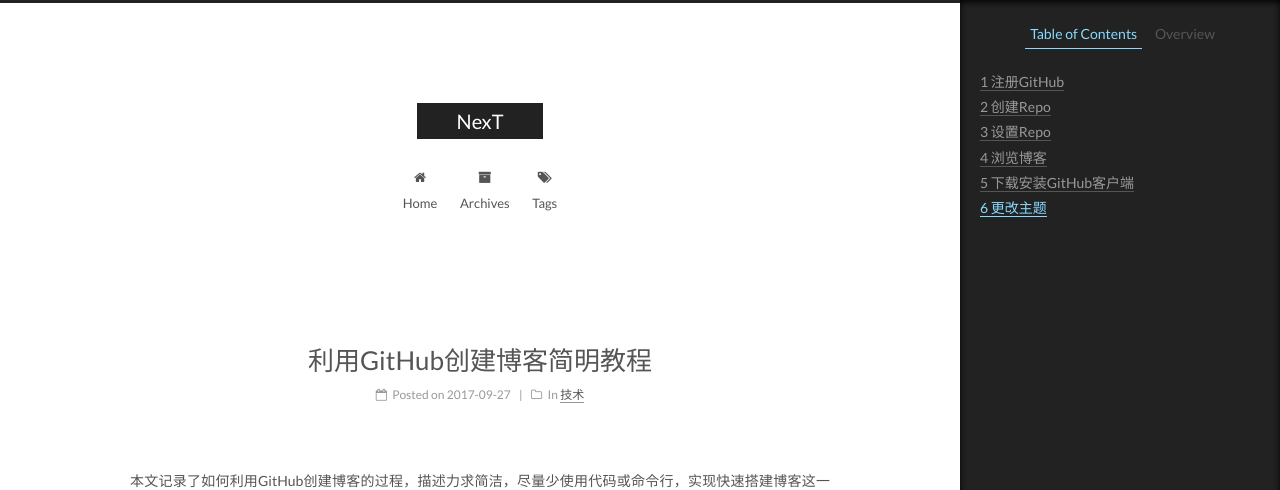
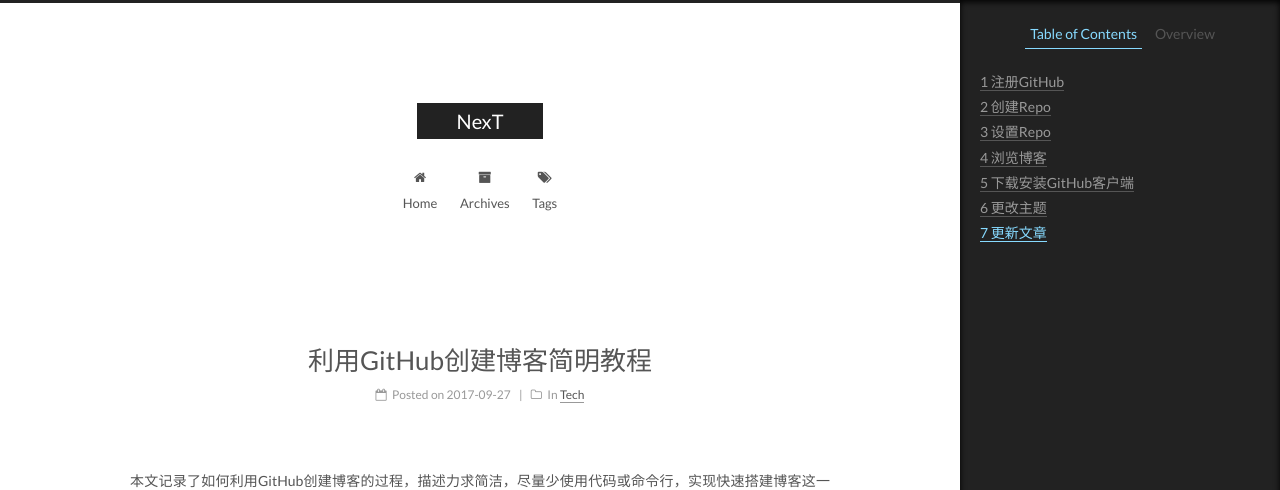
Before and after one commit to kunpengwuji/wuji, a Jekyll site: the page built from _posts/2017-09-27-利用GitHub创建博客简明教程.md, in a window 1280 px wide. Shown: the top 490 px of the page. Built offline with Jekyll 4.4.1, drawn with Linux system fonts in a browser that asks for light colours.

Commit message:
Update 2017-09-27-利用GitHub创建博客简明教程.md

```diff
--- a/_posts/2017-09-27-利用GitHub创建博客简明教程.md
+++ b/_posts/2017-09-27-利用GitHub创建博客简明教程.md
@@ -2,7 +2,7 @@
 title: 利用GitHub创建博客简明教程
 date: 2017-09-27T11:54:21.000Z
 categories:
-  - 技术
+  - Tech
 tags:
   - GitHub
   - 博客
@@ -51,4 +51,4 @@ GitHub网址：https://github.com
 ![20170927_6_Theme.jpg](https://raw.githubusercontent.com/kunpengwuji/wuji/master/_posts/20170927_6_Theme.jpg)
 
 
-##
+## 更新文章
```
